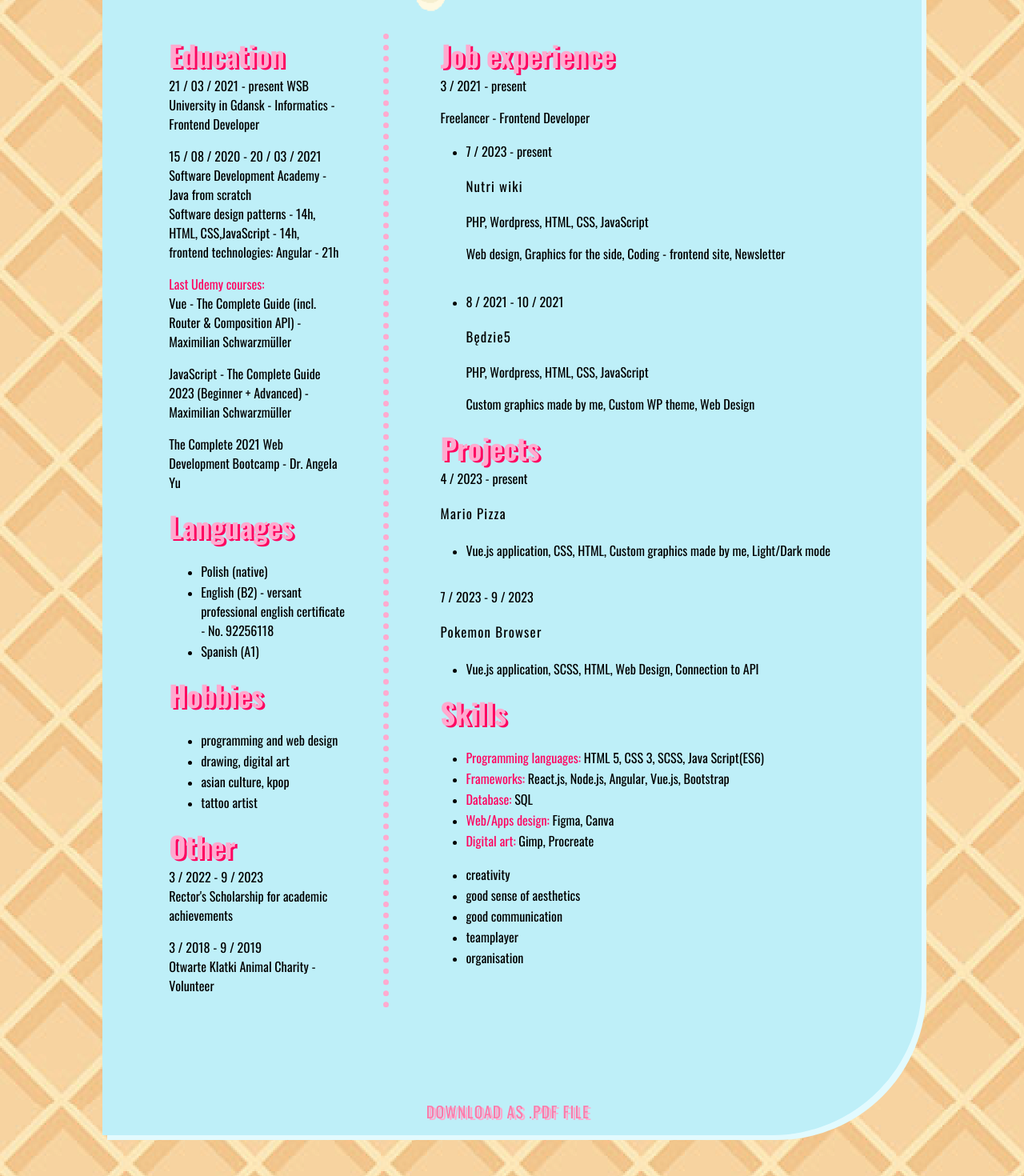
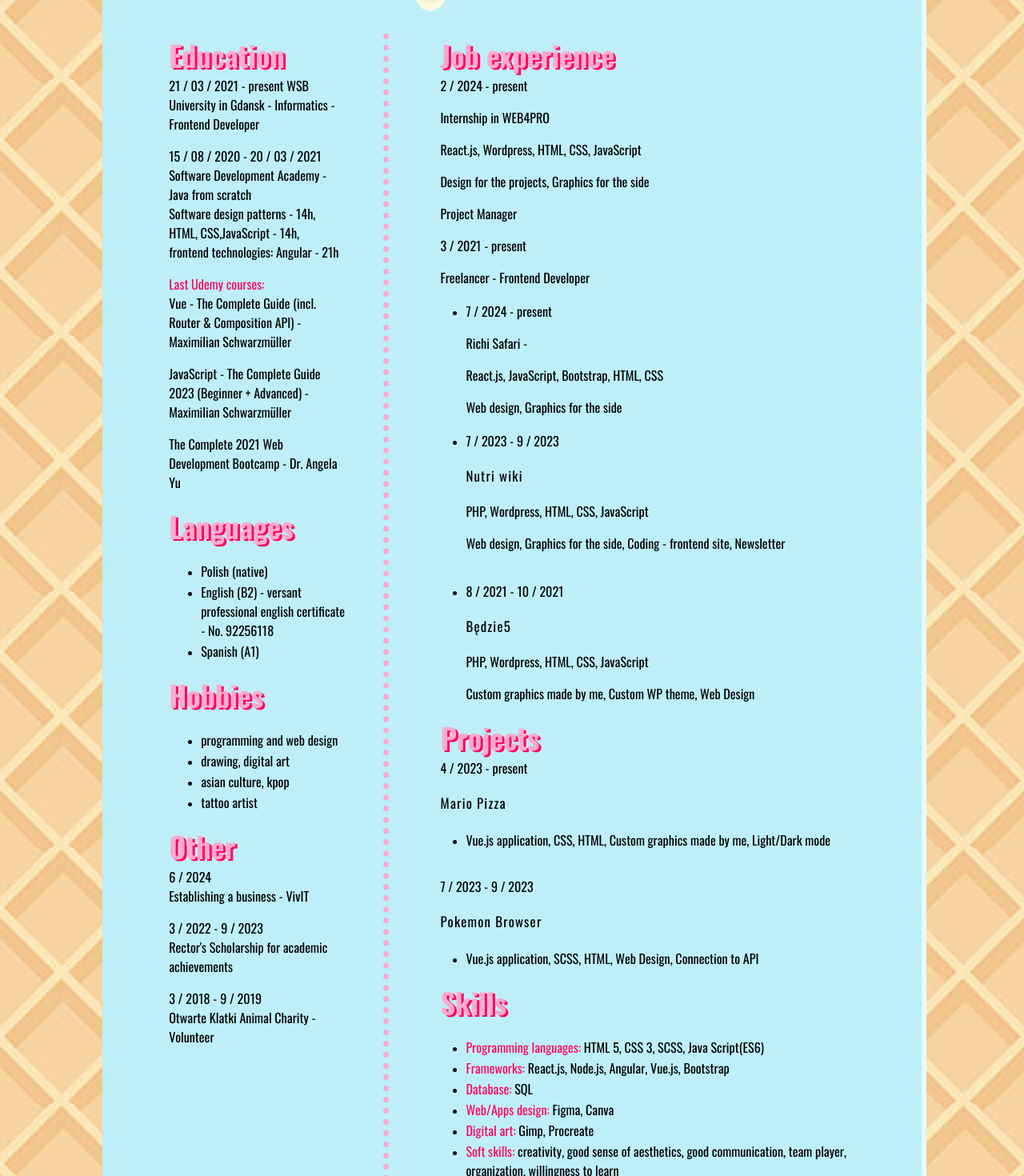
Before and after one commit to AgataJacykFrontendDeveloper/PortfolioPage, a Vue app: page /CV in a window 1280 px wide. Shown: the part 1180-2650 px from the top of the page at 80% size. Built offline with nearby package versions, Linux system fonts and the light colour scheme.

Commit message:
cv updates

```diff
--- a/src/views/CVPage.vue
+++ b/src/views/CVPage.vue
@@ -61,6 +61,9 @@ english certificate - No. 92256118</li>
 </ul>
 
 <h4>Other</h4>
+<p>6 / 2024 <br>
+Establishing a business - VivIT
+</p>
 <p>3 / 2022 - 9 / 2023<br>
 Rector's Scholarship for academic
 achievements</p>
@@ -70,11 +73,22 @@ Volunteer</p>
 
       </div>
 <div class="big-box"> <h4>Job experience</h4>
-<p>3 / 2021 - present</p>
+  <p>2 / 2024 - present</p>
+  <p>Internship in WEB4PRO</p>
+  <p>React.js,  Wordpress, HTML, CSS, JavaScript</p>
+  <p>Design for the projects, Graphics for the side</p>
+  <p>Project Manager</p>
+  <p>3 / 2021 - present</p>
 <p>Freelancer - Frontend Developer</p>
 <ul>
 <li>
-<p>7 / 2023 - present</p>
+<p>7 / 2024 - present</p>
+<p>Richi Safari - </p>
+<p>React.js, JavaScript, Bootstrap, HTML, CSS</p>
+<p>Web design, Graphics for the side</p>
+</li>
+<li>
+<p>7 / 2023 - 9 / 2023</p>
 <p><a href="https://nutriwiki.pl/ ">Nutri wiki</a></p>
 <p>PHP, Wordpress, HTML, CSS, JavaScript </p>
 <p>Web design, Graphics for the side, Coding - frontend site, Newsletter</p>
@@ -103,13 +117,7 @@ Volunteer</p>
 <li><b>Database:</b> SQL</li>
 <li><b>Web/Apps design:</b> Figma, Canva</li>
 <li><b>Digital art:</b> Gimp, Procreate</li>
-</ul>
-<ul>
-<li>creativity</li>
-<li>good sense of aesthetics</li>
-<li>good communication</li>
-<li>teamplayer</li>
-<li>organisation</li>
+<li><b>Soft skills:</b> creativity, good sense of aesthetics, good communication, team player, organization, willingness to learn</li>
 </ul>
 
 </div>
```
